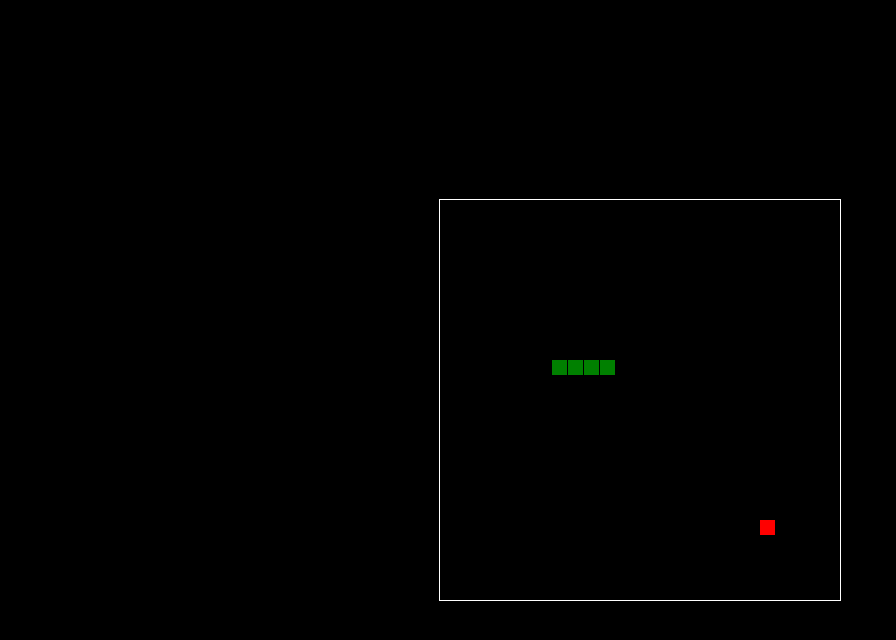
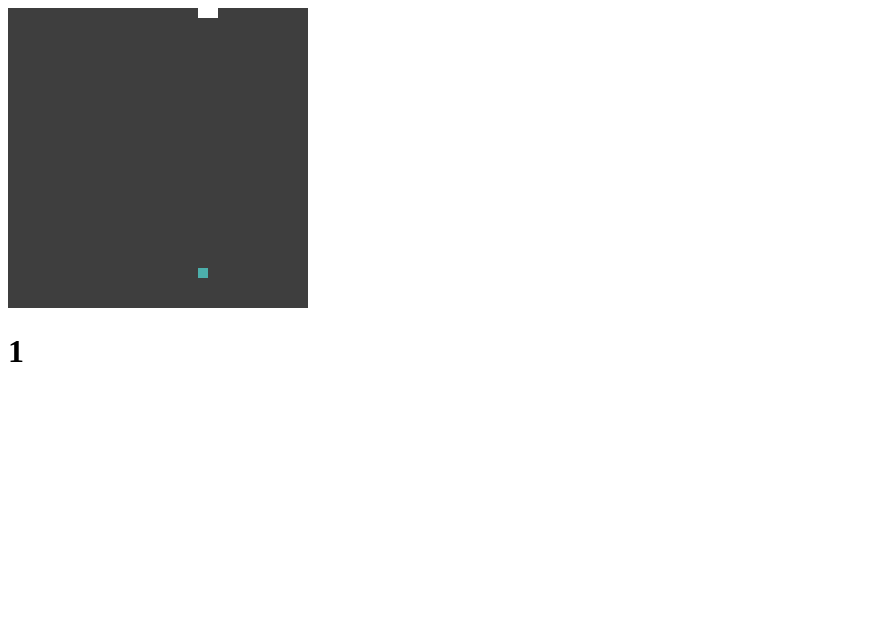
Before and after one commit to unknwnlistener/Snake_Game, a plain HTML site: page index.html in a window 1280 px wide. Shown: the whole page, without its empty margins (0-896 px from the left). Drawn offline with Linux system fonts and the light colour scheme.

Commit message:
Update index.html

```diff
--- a/index.html
+++ b/index.html
@@ -2,140 +2,17 @@
 <html>
 <head>
   <title>Snake Game</title>
-  <style>
-  html, body {
-    height: 100%;
-    margin: 0;
-  }
-
-  body {
-    background: black;
-    display: flex;
-    align-items: center;
-    justify-content: center;
-  }
-  canvas {
-    border: 1px solid white;
-  }
-  </style>
 </head>
 <body>
-<canvas width="400" height="400" id="game"></canvas>
-<script>
-var canvas = document.getElementById('game');
-var context = canvas.getContext('2d');
-
-var grid = 16;
-var count = 0;
-
-var snake = {
-  x: 160,
-  y: 160,
-
-  dx: grid,
-  dy: 0,
-
-  cells: [],
-
-  maxCells: 4
-};
-var apple = {
-  x: 320,
-  y: 320
-};
-
-function getRandomInt(min, max) {
-  return Math.floor(Math.random() * (max - min)) + min;
-}
-
-function loop() {
-  requestAnimationFrame(loop);
-  if (++count < 4) {
-    return;
-  }
-
-  count = 0;
-  context.clearRect(0,0,canvas.width,canvas.height);
-
-  snake.x += snake.dx;
-  snake.y += snake.dy;
-
-  if (snake.x < 0) {
-    snake.x = canvas.width - grid;
-  }
-  else if (snake.x >= canvas.width) {
-    snake.x = 0;
-  }
-
-
-  if (snake.y < 0) {
-    snake.y = canvas.height - grid;
-  }
-  else if (snake.y >= canvas.height) {
-    snake.y = 0;
-  }
-
-  snake.cells.unshift({x: snake.x, y: snake.y});
-
-  if (snake.cells.length > snake.maxCells) {
-    snake.cells.pop();
-  }
-
-  context.fillStyle = 'red';
-  context.fillRect(apple.x, apple.y, grid-1, grid-1);
-
-  context.fillStyle = 'green';
-  snake.cells.forEach(function(cell, index) {
-
-    context.fillRect(cell.x, cell.y, grid-1, grid-1);
-    if (cell.x === apple.x && cell.y === apple.y) {
-      snake.maxCells++;
-
-      apple.x = getRandomInt(0, 25) * grid;
-      apple.y = getRandomInt(0, 25) * grid;
-    }
-
-    for (var i = index + 1; i < snake.cells.length; i++) {
-
-      if (cell.x === snake.cells[i].x && cell.y === snake.cells[i].y) {
-        snake.x = 160;
-        snake.y = 160;
-        snake.cells = [];
-        snake.maxCells = 4;
-        snake.dx = grid;
-        snake.dy = 0;
-
-        apple.x = getRandomInt(0, 25) * grid;
-        apple.y = getRandomInt(0, 25) * grid;
-      }
-    }
-  });
-}
-
-document.addEventListener('keydown', function(e) {
-
-
-  if (e.which === 37 && snake.dx === 0) {
-    snake.dx = -grid;
-    snake.dy = 0;
-  }
-
-  else if (e.which === 38 && snake.dy === 0) {
-    snake.dy = -grid;
-    snake.dx = 0;
-  }
-
-  else if (e.which === 39 && snake.dx === 0) {
-    snake.dx = grid;
-    snake.dy = 0;
-  }
-
-  else if (e.which === 40 && snake.dy === 0) {
-    snake.dy = grid;
-    snake.dx = 0;
-  }
-});
-requestAnimationFrame(loop);
-</script>
+  <canvas
+    class="canvas"
+    height="300"
+    width="300"
+    style="background-color: #3e3e3e">
+  </canvas>
+  <h1 class="score"></h1>
 </body>
+<script type="text/javascript" src="fruit.js"></script>
+<script type="text/javascript" src="snake.js"></script>
+<script type="text/javascript" src="draw.js"></script>
 </html>
```
